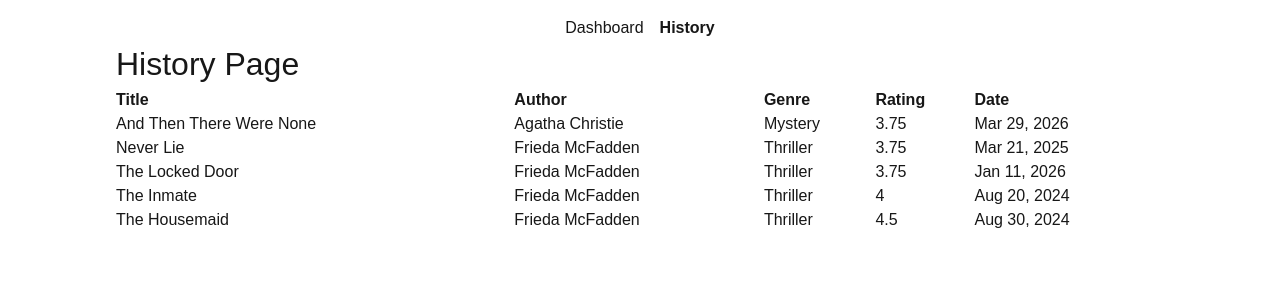
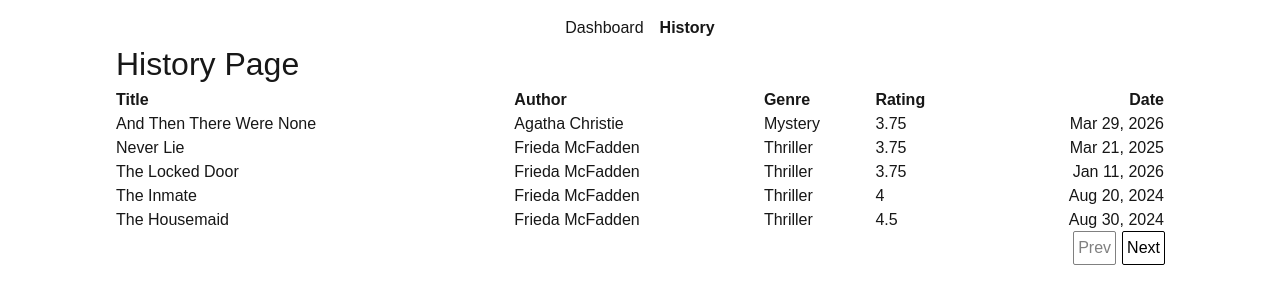
Before and after one commit to kaytijjackson/bookshelf, a Next.js app in the folder bookshelf/: page /history in a window 1280 px wide. Shown: the top 304 px of the page. Built offline with nearby package versions, Linux system fonts and the light colour scheme.

Commit message:
adding pagination

```diff
--- a/bookshelf/app/history/HistoryTable.tsx
+++ b/bookshelf/app/history/HistoryTable.tsx
@@ -1,26 +1,8 @@
-"use client";
-
 import { CompletedBookType } from "@/libs/data";
-import { useMemo, useState } from "react";
-import { HistoryTableRow } from "./HistoryTableRow";
 import { HeaderCell, StyledTable } from "./styles";
-
-const MAX_VISIBLE = 5;
+import { formatDate } from "date-fns";
 
 export const HistoryTable = ({ history }: { history: CompletedBookType[] }) => {
-  const [page, setPage] = useState(1);
-
-  const visibleBooks = useMemo(() => {
-    return history.slice((page - 1) * MAX_VISIBLE, page * MAX_VISIBLE);
-  }, [history, page]);
-
-  const handleNext = () => {
-    setPage(page + 1);
-  };
-  const handlePrev = () => {
-    setPage(page - 1);
-  };
-
   return (
     <StyledTable>
       <thead>
@@ -33,8 +15,14 @@ export const HistoryTable = ({ history }: { history: CompletedBookType[] }) => {
         </tr>
       </thead>
       <tbody>
-        {visibleBooks.map((book) => (
-          <HistoryTableRow key={book.id} book={book} />
+        {history.map((book) => (
+          <tr key={book.id}>
+            <td>{book.title}</td>
+            <td>{book.author}</td>
+            <td>{book.genre}</td>
+            <td>{book.rating}</td>
+            <td>{formatDate(book.endDate, "MMM d, yyyy")}</td>
+          </tr>
         ))}
       </tbody>
     </StyledTable>
--- a/bookshelf/app/history/HistoryTableRow.tsx
+++ /dev/null
@@ -1,18 +0,0 @@
-import { CompletedBookType } from "@book-data";
-import { format } from "date-fns";
-
-export const HistoryTableRow = ({ book }: { book: CompletedBookType }) => {
-  const { id, title, author, genre, rating, endDate } = book;
-
-  const date = format(endDate, 'MMM d, yyyy');
-
-  return (
-    <tr key={id}>
-      <td>{title}</td>
-      <td>{author}</td>
-      <td>{genre}</td>
-      <td>{rating}</td>
-      <td>{date}</td>
-    </tr>
-  );
-};
--- /dev/null
+++ b/bookshelf/app/history/Pagination.tsx
@@ -0,0 +1,27 @@
+import { PaginationButton, PaginationRow } from "./styles";
+
+export const Pagination = ({
+  handleNext,
+  handlePrev,
+  currentPage,
+  totalPages,
+}: {
+  handleNext: () => void;
+  handlePrev: () => void;
+  currentPage: number;
+  totalPages: number;
+}) => {
+  return (
+    <PaginationRow>
+      <PaginationButton onClick={handlePrev} disabled={currentPage === 1}>
+        Prev
+      </PaginationButton>
+      <PaginationButton
+        onClick={handleNext}
+        disabled={currentPage === totalPages}
+      >
+        Next
+      </PaginationButton>
+    </PaginationRow>
+  );
+};
--- /dev/null
+++ b/bookshelf/app/history/const.ts
@@ -0,0 +1 @@
+export const MAX_VISIBLE = 5;
--- a/bookshelf/app/history/page.tsx
+++ b/bookshelf/app/history/page.tsx
@@ -1,15 +1,45 @@
+"use client";
+
 import { Page } from "@components";
 import { useReadingHistory } from "@book-data";
 import { HistoryTable } from "./HistoryTable";
+import { Pagination } from "./Pagination";
+import { useMemo, useState } from "react";
+import { MAX_VISIBLE } from "./const";
 
-export const HistoryPage = () => {
+export const HistoryPage = ({}) => {
   const history = useReadingHistory();
+  const [currentPage, setCurrentPage] = useState<number>(1);
+
+  const handleNext = () => {
+    setCurrentPage(currentPage + 1);
+  };
+
+  const handlePrev = () => {
+    setCurrentPage(currentPage - 1);
+  };
+
+  const totalPages = useMemo(
+    () => Math.ceil(history.length / MAX_VISIBLE),
+    [history],
+  );
+
+  const visibleBooks = useMemo(() => {
+    return history.slice(
+      (currentPage - 1) * MAX_VISIBLE,
+      currentPage * MAX_VISIBLE,
+    );
+  }, [history, currentPage]);
 
   return (
     <Page title="History Page">
-      <HistoryTable history={history} />
-
-      {/* <Pagination /> */}
+      <HistoryTable history={visibleBooks} />
+      <Pagination
+        handleNext={handleNext}
+        handlePrev={handlePrev}
+        currentPage={currentPage}
+        totalPages={totalPages}
+      />
     </Page>
   );
 };
--- a/bookshelf/app/history/styles.ts
+++ b/bookshelf/app/history/styles.ts
@@ -1,9 +1,31 @@
 import styled from "styled-components";
 
+// History Table
 export const StyledTable = styled.table`
   width: 100%;
+
+  td:last-of-type,
+  th:last-of-type {
+    text-align: right;
+  }
 `;
 
 export const HeaderCell = styled.th`
   text-align: left;
 `;
+
+// Pagination
+export const PaginationRow = styled.div`
+  display: flex;
+  flex-direction: row;
+  gap: 8px;
+  justify-content: end;
+  align-self: end;
+`;
+
+export const PaginationButton = styled.button<{ disabled: boolean }>`
+  color: ${(props) => (props.disabled ? "grey" : "black")};
+  outline: 1px solid ${(props) => (props.disabled ? "grey" : "black")};
+  border-radius: 1px;
+  padding: 4px;
+`;
```
